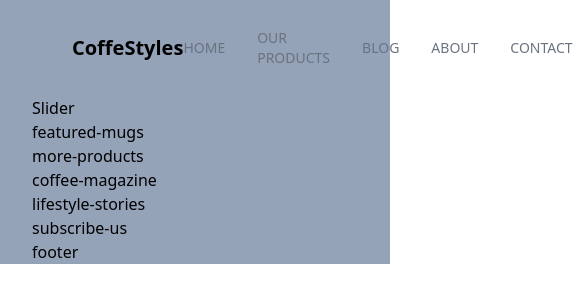
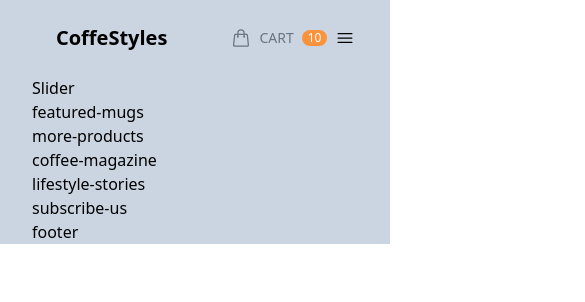
Before and after one commit to huypl53/tailwind-coffee, a website: page public/index.html in a window 390 px wide. Shown: the top 302 px of the page, 585 px wide, since content can reach past the window. Drawn offline with nearby package versions, Linux system fonts and the light colour scheme; files that its build step writes are made by us from their sources.

Commit message:
responsive header

```diff
--- a/public/index.html
+++ b/public/index.html
@@ -4,23 +4,25 @@
     <meta charset="UTF-8" />
     <meta name="viewport" content="width=device-width, initial-scale=1.0" />
     <title>Coffe style</title>
-    <link href="./output.css" rel="stylesheet" />
-    <link ref="icon" href="./img/favicon/favicon-16x16.png" size="16x16" />
+    <link href="output.css" rel="stylesheet" />
+    <link ref="icon" href="./img/favicon/favicon.ico" size="16x16" />
+    <script src="./main.js" type="text/javascript" async></script>
   </head>
   <body>
     <div id="root">
       <div
-        class="content-wrapper font-Karla max-w-screen-2xl text-base mx-auto px-8 bg-slate-400"
+        class="content-wrapper font-Karla max-w-screen-2xl text-base mx-auto px-8 bg-slate-300"
       >
-        <header class="py-6 mx-10">
-          <nav class="flex flex-row justify-between items-center">
+        <header class="p-6 mx-auto">
+          <nav class="flex flex-row justify-between items-center relative">
             <div
               class="logo basis-2/6 text-center text-xl font-semibold cursor-pointer"
             >
               CoffeStyles
             </div>
             <ul
-              class="basis-3/6 flex items-center justify-end gap-8 uppercase text-sm text-gray-500 font-medium"
+              id="cf-top-menu"
+              class="hidden lg:flex basis-3/6 items-center justify-end gap-8 uppercase text-sm text-gray-500 font-medium"
             >
               <li class="cf-top-menu-item">
                 <a fref="#">Home</a>
@@ -45,7 +47,7 @@
               </li>
             </ul>
             <ul
-              class="basis-1/6 flex justify-start items-center ml-16 uppercase text-sm text-gray-500 font-medium"
+              class="basis-3/6 lg:basis-1/6 flex justify-end lg:justify-start items-center ml-16 uppercase text-sm text-gray-500 font-medium"
             >
               <li class="cf-top-menu-item">
                 <a href="#" class="flex items-center">
@@ -70,6 +72,25 @@
                 </a>
               </li>
             </ul>
+            <div
+              class="basis-1/6 lg:hidden flex items-center cursor-pointer px-2 sm:px-4"
+            >
+              <svg
+                xmlns="http://www.w3.org/2000/svg"
+                fill="none"
+                viewBox="0 0 24 24"
+                stroke-width="1.5"
+                stroke="currentColor"
+                class="cf-icon"
+                id="cf-toggle-top-menu-icon"
+              >
+                <path
+                  stroke-linecap="round"
+                  stroke-linejoin="round"
+                  d="M3.75 6.75h16.5M3.75 12h16.5m-16.5 5.25h16.5"
+                />
+              </svg>
+            </div>
           </nav>
         </header>
         <main>
--- /dev/null
+++ b/public/main.js
@@ -0,0 +1,19 @@
+// Authoer: http://github.com/huypl53
+//
+
+const topmenu = document.getElementById("cf-top-menu");
+const toggleTopMenutIcon = document.getElementById("cf-toggle-top-menu-icon");
+
+document.addEventListener("click", (e) => {
+  if (toggleTopMenutIcon.contains(e.target)) {
+    // Click to Toggle top menu icon
+    topmenu.classList.toggle("hidden");
+    topmenu.classList.toggle("cf-top-menu-expanded");
+  } else {
+    // Click outside from Toggle top menu icon
+    if (topmenu.classList.contains("cf-top-menu-expanded")) {
+      topmenu.classList.toggle("cf-top-menu-expanded");
+      topmenu.classList.toggle("hidden");
+    }
+  }
+});
--- a/src/input.css
+++ b/src/input.css
@@ -4,8 +4,16 @@
 @tailwind utilities;
 
 /* ct = coffee */
+
+.cf-top-menu-expanded {
+  @apply absolute top-10 z-50 w-full bg-white text-center animate-slideDown;
+}
 .cf-top-menu-item {
-  @apply cursor-pointer py-1 hover:text-gray-800 relative after:absolute after:bottom-0 after:left-0 after:bg-light-coffee after:h-0.5 after:w-0 hover:after:w-full after:transition-all after:ease-in-out after:duration-300;
+  @apply cursor-pointer py-1 hover:text-gray-800 relative after:lg:absolute after:lg:bottom-0 after:lg:left-0 after:lg:bg-light-coffee after:lg:h-0.5 after:lg:w-0 hover:after:lg:w-full after:lg:transition-all after:lg:ease-in-out after:lg:duration-300;
+}
+
+.cf-top-menu-item-active {
+  @apply text-gray-800;
 }
 
 .cf-icon {
--- a/tailwind.config.js
+++ b/tailwind.config.js
@@ -9,6 +9,15 @@ module.exports = {
       colors: {
         "light-coffee": "#C89f94",
       },
+      keyframes: {
+        slideDown: {
+          "0%": { transform: "translateY(-100%)" },
+          "100%": { transform: "translateY(0)" },
+        },
+      },
+      animation: {
+        slideDown: "slideDown .4s ease-in-out",
+      },
     },
   },
   plugins: [],
```
Also changed, not shown: public/output.css (deleted).
